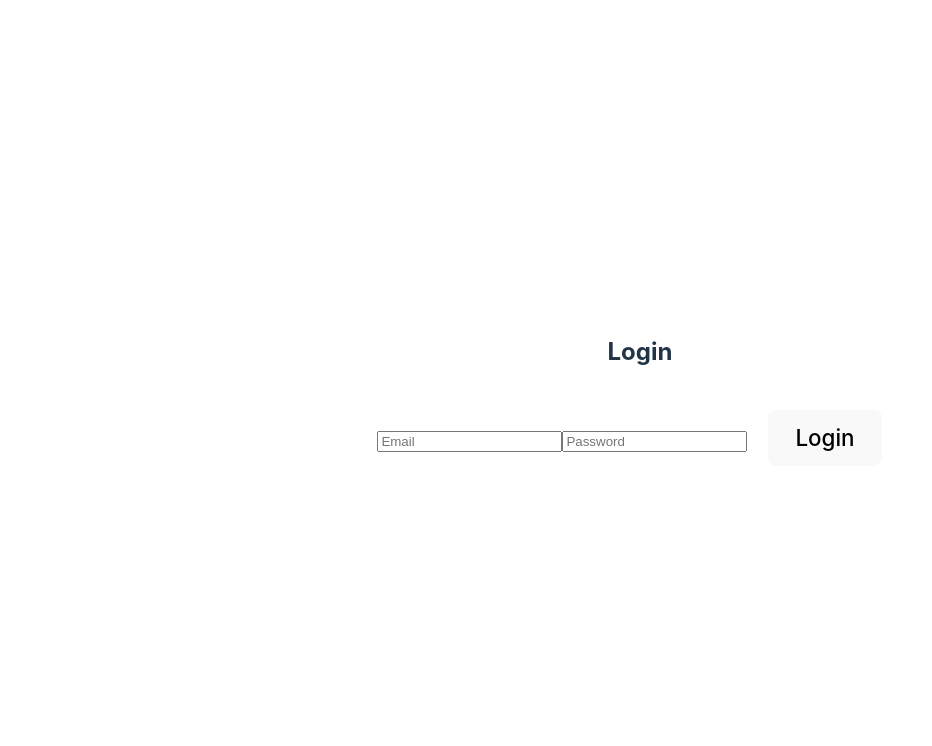
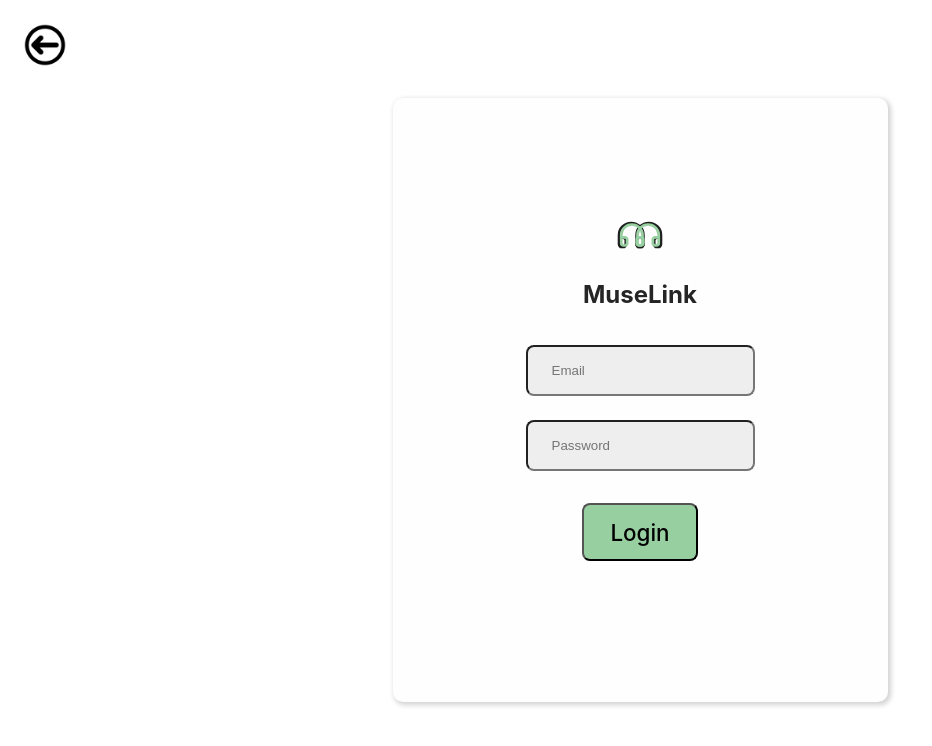
Before and after one commit to djuarez2652/W4153-Cumulus-Clouds-UI, a React (Vite) app: page /login in a window 1280 px wide. Shown: the top 746 px of the page, without its empty margins (0-932 px from the left). Built offline with nearby package versions, Linux system fonts and the light colour scheme.

Commit message:
Changed color scheme and UI appearance

```diff
--- a/index.html
+++ b/index.html
@@ -2,7 +2,7 @@
 <html lang="en">
   <head>
     <meta charset="UTF-8" />
-    <link rel="icon" type="image/svg+xml" href="./assets/muselink.svg" />
+    <link rel="icon" type="image/svg+xml" href="src/assets/greenmuselink.svg" />
     <meta name="viewport" content="width=device-width, initial-scale=1.0" />
     <title>MuseLink</title>
   </head>
--- a/src/Components/BackButton.jsx
+++ b/src/Components/BackButton.jsx
@@ -14,7 +14,7 @@ const BackButton = ({ to, children }) => {
 
     return (
         <Link to={to}>
-            <img src="src/assets/back.png"
+            <img src="src/assets/whiteback.png"
             className="back-button"/>
         </Link>
     );
--- /dev/null
+++ b/src/Components/LogoImg.jsx
@@ -0,0 +1,17 @@
+import React, { useState } from 'react';
+import { Link } from 'react-router-dom';
+
+
+const LogoImg = ({ to, children }) => {
+    const [count, setCount] = useState(0);
+
+    return (
+        <Link to={to}>
+            <img src="src/assets/greenmuselink.svg"
+            className="back-button"/>
+        </Link>
+    );
+
+};
+
+export default LogoImg;
--- a/src/Pages/HomePage.jsx
+++ b/src/Pages/HomePage.jsx
@@ -5,8 +5,8 @@ function HomePage() {
     // const [count, setCount] = useState(0)
     return (
         <>
-            <img src='/src/assets/muselink.svg'></img>
-            <h1>Welcome to MuseLink!</h1>
+            <img src='/src/assets/greenmuselink.svg'></img>
+            <h1>Welcome to MuseLink</h1>
             <ServiceButton to="/login">Login</ServiceButton>
             <ServiceButton to="/register">Register</ServiceButton>
 
--- a/src/Pages/LoginPage.jsx
+++ b/src/Pages/LoginPage.jsx
@@ -1,5 +1,7 @@
 import React, { useState } from 'react';
 import { login } from './../api/userService';
+import BackButton from '../Components/BackButton';
+import LogoImg from '../Components/LogoImg';
 
 const LoginPage = () => {
     const [email, setEmail] = useState('');
@@ -20,8 +22,14 @@ const LoginPage = () => {
 
     return (
         <div>
-            <h2>Login</h2>
+            <div className="topleft-corner">
+                <BackButton to="/"/>
+            </div>
+            <div className="login-forms">
+            <LogoImg to="/"></LogoImg>
+            <h2>MuseLink</h2>
                 <form onSubmit={handleLogin}>
+                    <div>
                         <input
                             type="email"
                             placeholder="Email"
@@ -29,6 +37,8 @@ const LoginPage = () => {
                             onChange={(e) => setEmail(e.target.value)}
                             required
                         />
+                    </div>
+                    <div>
                         <input
                             type="password"
                             placeholder="Password"
@@ -36,8 +46,10 @@ const LoginPage = () => {
                             onChange={(e) => setPassword(e.target.value)}
                             required
                         />
-                <button type="submit">Login</button>
+                    </div>
+                    <button className="login-button" type="submit">Login</button>
                 </form>
+            </div>
             {error && <p style={{ color: 'red' }}>{error}</p>}
         </div>
     );
--- a/src/Pages/RegisterPage.jsx
+++ b/src/Pages/RegisterPage.jsx
@@ -1,5 +1,7 @@
 import React, { useState } from "react";
 import axios from "axios";
+import BackButton from "../Components/BackButton";
+import LogoImg from "../Components/LogoImg";
 
 const Register = () => {
     const [formData, setFormData] = useState({
@@ -32,40 +34,46 @@ const Register = () => {
 
     return (
         <div>
-            <h2>Register</h2>
+            <div className="topleft-corner">
+                <BackButton to="/"/>
+            </div>
+            <div className="login-forms">
+            <LogoImg to="/"></LogoImg>
+            <h2>MuseLink</h2>
                 <form onSubmit={handleSubmit}>
                     <div>
-                    <label>Username:</label>
                         <input
                             type="text"
                             name="username"
+                            placeholder="Username"
                             value={formData.username}
                             onChange={handleChange}
                             required
                         />
                     </div>
                     <div>
-                    <label>Email:</label>
                         <input
                             type="email"
                             name="email"
+                            placeholder="Email"
                             value={formData.email}
                             onChange={handleChange}
                             required
                         />
                     </div>
                     <div>
-                    <label>Password:</label>
                         <input
                             type="password"
                             name="password"
+                            placeholder="Password"
                             value={formData.password}
                             onChange={handleChange}
                             required
                         />
                     </div>
-                <button type="submit">Register</button>
+                    <button className="login-button" type="submit">Register</button>
                 </form>
+            </div>
             {message && <p style={{ color: "green" }}>{message}</p>}
             {error && <p style={{ color: "red" }}>{error}</p>}
         </div>
--- a/src/index.css
+++ b/src/index.css
@@ -4,8 +4,8 @@
   font-weight: 400;
 
   color-scheme: light dark;
-  color: rgba(0, 0, 0, 0.87);
-  background-color: #ffcea3;
+  color: rgb(228, 228, 228);
+  background-color: #343434;
 
   font-synthesis: none;
   text-rendering: optimizeLegibility;
@@ -49,18 +49,19 @@ h1 {
 
 button {
   border-radius: 8px;
-  border: 1px solid transparent;
+  border: 1px solid transparent black;
   margin: 0.9em;
   padding: 0.6em 1.2em;
   font-size: 1.4em;
   font-weight: 500;
   font-family: inherit;
-  background-color: #1a1a1a;
+  background-color: #fff8f8;
+  color: black;
   cursor: pointer;
   transition: border-color 0.25s;
 }
 button:hover {
-  border-color: #F2994A;
+  border-color: #1d1b19;
 }
 button:focus,
 button:focus-visible {
@@ -79,3 +80,25 @@ button:focus-visible {
     background-color: #f9f9f9;
   }
 }
+
+input {
+  background-color: #eeeeee;
+  border-radius: 8px;
+  border: 1px solid transparent black;
+  margin: 0.9em;
+  padding: 1.2em 1.8em;
+  color: black;
+}
+
+.login-forms {
+  background-color: #fffefe;
+  color: #252525;
+  padding: 120px;
+  border: 1px solid transparent;
+  border-radius: 10px;
+  box-shadow: 2px 2px 5px 1px rgba(28, 28, 28, 0.2);
+}
+
+.login-button {
+  background-color: #97CFA1;
+}
```
Also changed, not shown: src/assets/greenmuselink.svg (added), src/assets/whiteback.png (added). Lines whose indentation alone changed are shown as unchanged.
